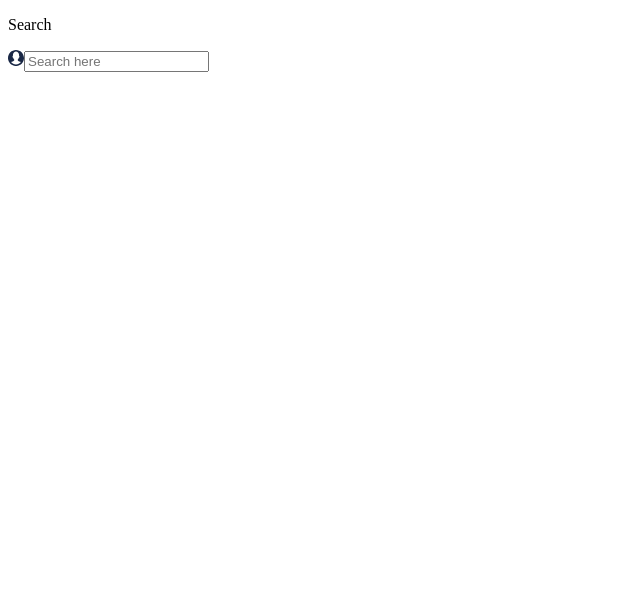
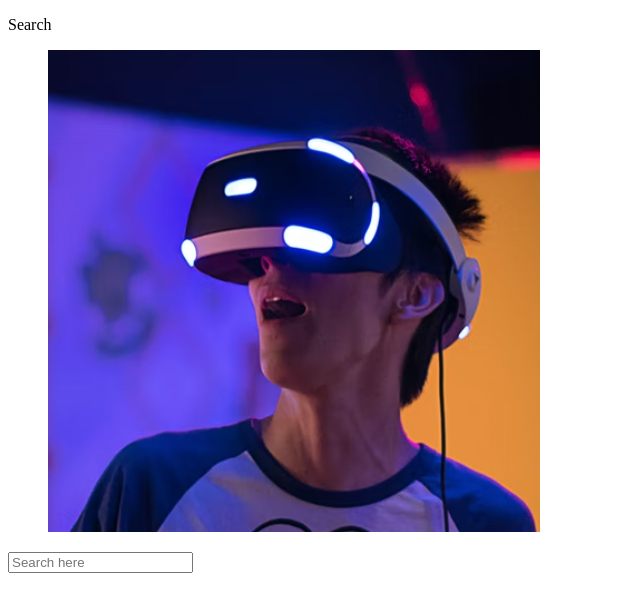
Before and after one commit to karthick3018/kr-searchbar, a React app: page / in a window 1280 px wide. Shown: the top 612 px of the page, without its empty margins (0-640 px from the left). Built offline with nearby package versions, Linux system fonts and the light colour scheme; the HTML template or start-up script is replaced by a standard one.

Commit message:
image module ts config added

```diff
--- a/src/components/App.tsx
+++ b/src/components/App.tsx
@@ -1,9 +1,9 @@
 import * as React from "react";
 import SearchBar from "./search";
 import "./../assets/scss/App.scss";
+import img1 from "./search/user.png";
 
-const userIcon: React.FC = () => {
-  return (
+const userIcon = (
   <svg
     width="16"
     height="16"
@@ -19,7 +19,6 @@ const userIcon: React.FC = () => {
     />
   </svg>
 );
-};
 
 const App = () => {
   const [searchQuery, setSearchQuery] = React.useState<string>("");
@@ -27,7 +26,8 @@ const App = () => {
     setSearchQuery(value);
   };
   const imageProps = {
-    src: "https://source.unsplash.com/user/c_v_r/100x100",
+    // src: "https://source.unsplash.com/user/c_v_r/100x100",
+    src: img1,
     alt: "user",
   };
   return (
@@ -37,8 +37,9 @@ const App = () => {
         placeholder="Search here"
         value={searchQuery}
         onChange={handleChange}
-        prefixImage={userIcon}
+        prefixImage={imageProps}
       />
+      {/* <img src={img1} /> */}
     </div>
   );
 };
--- /dev/null
+++ b/src/global.d.ts
@@ -0,0 +1,6 @@
+declare module "*.jpg" {
+  export default "" as string;
+}
+declare module "*.png" {
+  export default "" as string;
+}
--- a/tsconfig.json
+++ b/tsconfig.json
@@ -6,7 +6,8 @@
     "moduleResolution": "node",
     "outDir": "dist",
     "target": "ESNext",
-    "sourceMap": true
+    "sourceMap": true,
+    "skipLibCheck": true,
   },
   "include": ["src"]
 }
```
Also changed, not shown: src/components/search/searchTypes.ts (+6 -1 lines). Lines whose indentation alone changed are shown as unchanged.
